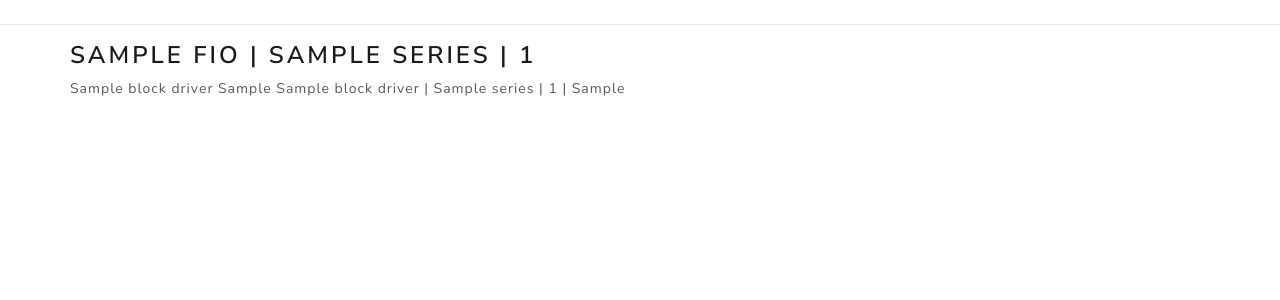
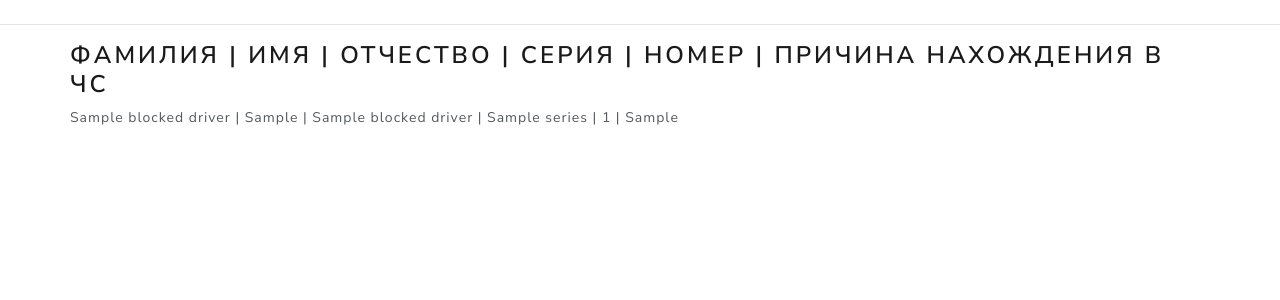
Before and after one commit to Tsarevich01/megataxi12, a Flask app: template app/templates/blacklist.html in a window 1280 px wide. Shown: the part 89-389 px from the top of the page. Run offline with Flask 2, Linux system fonts and the light colour scheme; the template is opened without the code that fills it: most values are stand-ins (such as "Sample title", 1, 10 or a date in 2020); some libraries are stand-ins or nearby versions.

Commit message:
Добавил отдельный метод в db для ЧС. Подправил blacklist, но не до конца

```diff
--- a/app/init_db.py
+++ b/app/init_db.py
@@ -1,4 +1,4 @@
-from app import db
+import db
 
 schema_sql = '''
 DROP TABLE IF EXISTS driver;
@@ -11,7 +11,7 @@ CREATE TABLE driver (
   middle_name TEXT NULL,
   series INTEGER UNIQUE NOT NULL,
   number INTEGER UNIQUE NOT NULL,
-  block bit NULL DEFAULT 0,
+  block bit NOT NULL DEFAULT 0,
   block_reason TEXT NULL,
   car_id INTEGER NULL
 );
--- a/app/routes.py
+++ b/app/routes.py
@@ -36,21 +36,13 @@ def acts():
 # ЧС
 @app.route('/blacklist')
 def blacklist():
-    drivers = db.get_all_drivers()
-    block_driver =[]
-    for driver in drivers:
-        if driver.block == 1:
-            block_driver.append(db.get_driver(driver.driver_id))
-
-    return render_template('blacklist.html', title='Чёрный список', driveuser=driveuser, block_driver=block_driver)
+    blocked_drivers = db.get_blocked_drivers()
+    return render_template('blacklist.html', title='Чёрный список', driveuser=driveuser, blocked_drivers=blocked_drivers)
 
 
 # Водители
 @app.route('/drivers')
 def drivers():
-    # Это зачем??
-
-    # Вот сверху
     drivers = db.get_all_drivers()
     return render_template('drivers.html', title='Водители', drivers=drivers, driveuser=driveuser)
 
--- a/app/templates/blacklist.html
+++ b/app/templates/blacklist.html
@@ -1,11 +1,16 @@
 {% extends "base.html" %}
 <h1>Черный список водителей</h1>
 {% block content %}
-    <h3>{{ driveuser.fio }}    |    {{ driveuser.series }}  |  {{ driveuser.number }}</h3>
+    <h3>Фамилия    |    Имя    |    Отчество    |    Серия    |    Номер    |    Причина нахождения в ЧС</h3>
     <div>
+    {% if blocked_drivers != None%}
         <p>
-            {{ block_driver.second_name }} {{ block_driver.first_name }} {{ block_driver.middle_name }} | {{ block_driver.series }} | {{ block_driver.number }} | {{ block_driver.block_reason }}
+            {{ blocked_drivers.second_name }}    |    {{ blocked_drivers.first_name }}    |    {{ blocked_drivers.middle_name }}    |    {{ blocked_drivers.series }}    |    {{ blocked_drivers.number }}    |    {{ blocked_drivers.block_reason }}
+
         </p>
+    {% else %}
+    <p>Чёрный список пуст</p>
+    {% endif %}
     </div>
 
 {% endblock %}
```
Also changed, not shown: app/db.py (+22 -0 lines).
